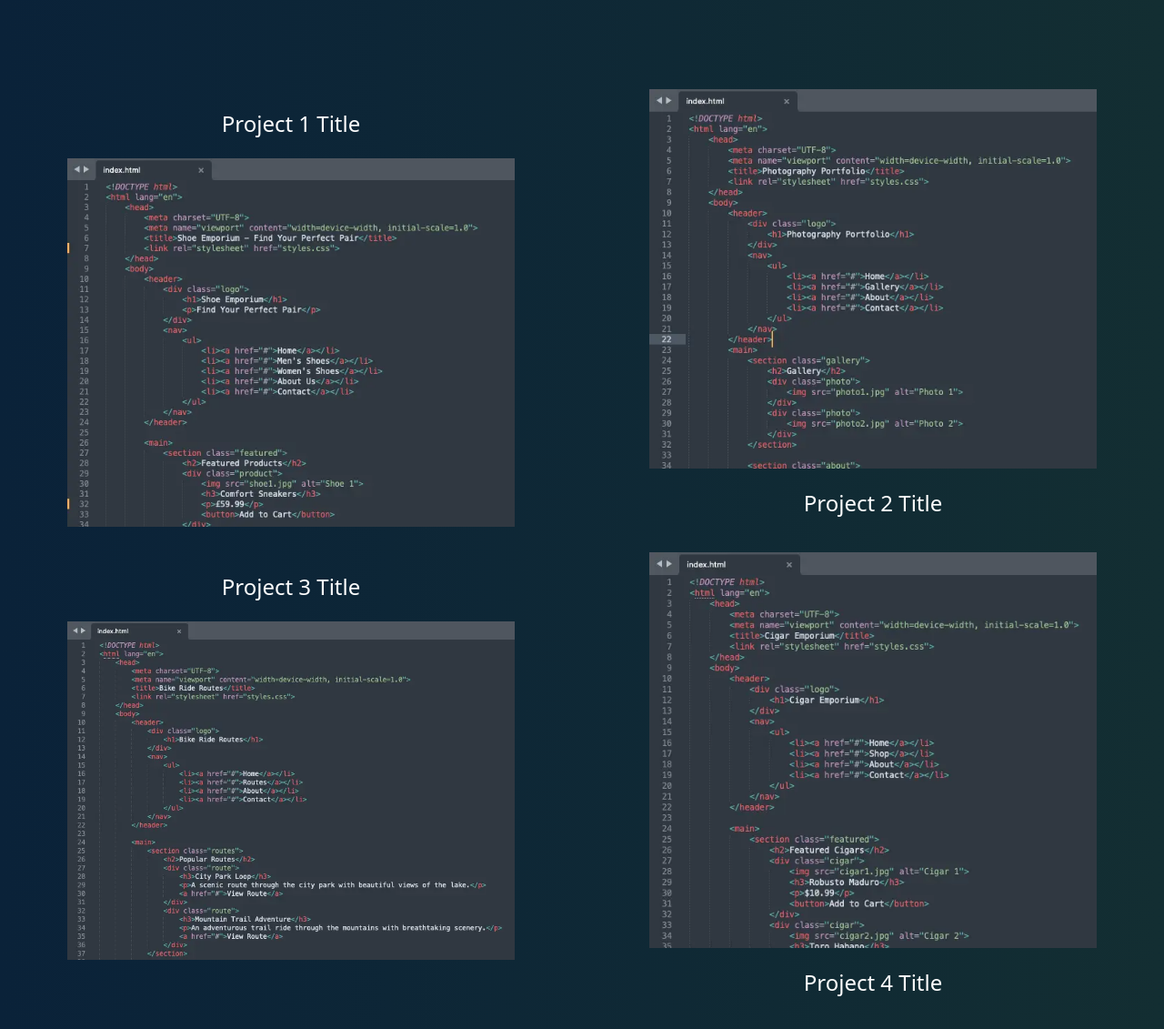
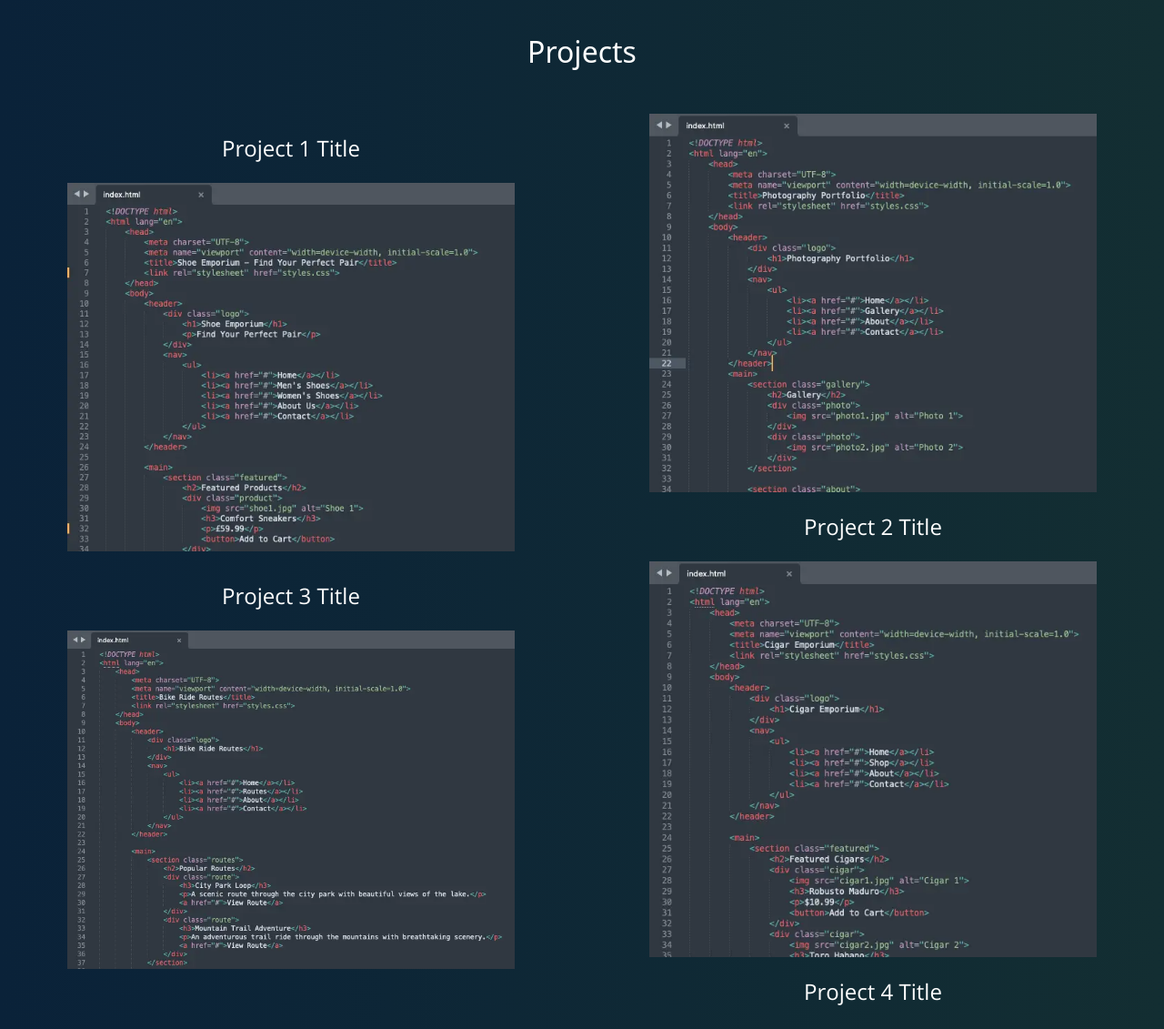
Before and after one commit to ReeceSmith14/Personal-Portfolio-Website, a plain HTML site: page index.html in a window 1280 px wide. Shown: the part 1569-2700 px from the top of the page at 91% size. Drawn offline with nearby package versions, Linux system fonts and the light colour scheme; a web font is replaced by a local one.

```diff
--- a/assets/css/styles.css
+++ b/assets/css/styles.css
@@ -67,20 +67,30 @@
 /*About section contact me button styling*/
 #button{
     background-color: #0a2239;
-    color: white;
     border: none;
     padding: 10px 15px;
     margin-bottom: 5px;
     border-radius: 5px;
+    color:white;
+    text-decoration: none;
 }
 #button:hover{
     background-color: white;
-    color:#0a2239 ;
+    color:#0a2239;
     transition: 0.2s;
 }
 /*Project section styling*/
+#projects-heading{
+    color:white;
+    margin-top:0;
+    font-family: "Barriecito", system-ui;
+    font-weight: 400;
+    font-style: normal;
+    font-size:2rem;
+    padding-bottom:40px;
+}
 #projects{
-    padding-top:100px;
+    padding-top:40px;
     padding-bottom:100px;
     background-image: linear-gradient(to right, #0a2239, #132e32);
 }
@@ -96,14 +106,15 @@
     display:flex;
     justify-content: center;
 }
-#projects a figcaption{
+#projects a p{
     font-size:1.5rem;
     margin:20px;
-    font-family: "Barriecito", system-ui;
+    font-family: "Open Sans", sans-serif;
     font-weight: 400;
     font-style: normal;
+    font-variation-settings: "wdth" 100;
 }
-#projects a figcaption:hover{
+#projects a p:hover{
     color:black;
     transition: 0.3s;
 }
@@ -181,7 +192,7 @@
   #about-img{
     padding-bottom:50px;
   }
-  figure{
+  .figure{
     padding-bottom:50px;
   }
 }
--- a/index.html
+++ b/index.html
@@ -87,9 +87,7 @@
             have any questions, please feel free to contact me.
           </p>
           <!--Contact me button that takes you to the contact section-->
-          <a href="#contact-section">
-            <button id="button">Contact Me</button>
-          </a>
+          <a id="button" href="#contact-section">Contact Me</a>
         </div>
       </div>
     </section>
@@ -97,46 +95,47 @@
       <!--Project gallery with anchored screenshots and project titles-->
       <!--Project gallary pictures will be replaced by code snipets screenshots
       and the anchor tag will take you to a seperate page which is exclusivily about that project-->
+      <h2 id="projects-heading">Projects</h2>
       <div class="row">
         <div class="col-lg-6">
-          <figure>
+          <div class="figure">
             <a target="_blank" href="https://github.com/ReeceSmith14/Project-1">
-              <figcaption>Project 1 Title</figcaption>
+              <p>Project 1 Title</p>
             </a>
             <a target="_blank" href="https://github.com/ReeceSmith14/Project-1"><img class="img-fluid project-img" src="assets/images/project-1.webp"
             alt="picture of my dog in place of a project screenshoot"></a>
-          </figure>
+          </div>
         </div>
         <div class="col-lg-6">
-          <figure>
+          <div class="figure">
             <a target="_blank" href="https://github.com/ReeceSmith14/Project-2"><img class="img-fluid project-img" src="assets/images/project-2.webp"
             alt="picture of my dog in place of a project screenshoot"></a>
             <a target="_blank" href="https://github.com/ReeceSmith14/Project-2">
-              <figcaption>Project 2 Title</figcaption>
+              <p>Project 2 Title</p>
             </a>
-          </figure>
+          </div>
         </div>
       </div>
       <div class="row">
         <div class="col-lg-6">
-          <figure>
+          <div class="figure">
             <a target="_blank" href="https://github.com/ReeceSmith14/Project-3">
-              <figcaption>Project 3 Title</figcaption>
+              <p>Project 3 Title</p>
             </a>
             <a target="_blank" href="https://github.com/ReeceSmith14/Project-3">
               <img class="img-fluid project-img" src="assets/images/project-3.webp"
               alt="picture of my dog in place of a project screenshoot">
             </a>
-          </figure>
+          </div>
         </div>
         <div class="col-lg-6">
-          <figure>
+          <div class="figure">
             <a target="_blank" href="https://github.com/ReeceSmith14/Project-4"><img class="img-fluid project-img" src="assets/images/project-4.webp"
             alt="picture of my dog in place of a project screenshoot"></a>
             <a target="_blank" href="https://github.com/ReeceSmith14/Project-4">
-              <figcaption>Project 4 Title</figcaption>
+              <p>Project 4 Title</p>
             </a>
-          </figure>
+          </div>
         </div>
       </div>
     </section>
```
Also changed, not shown: images for README/projects-responsive.png, images for README/projects.png, images for README/valid-html.png (added), 4 other files.
